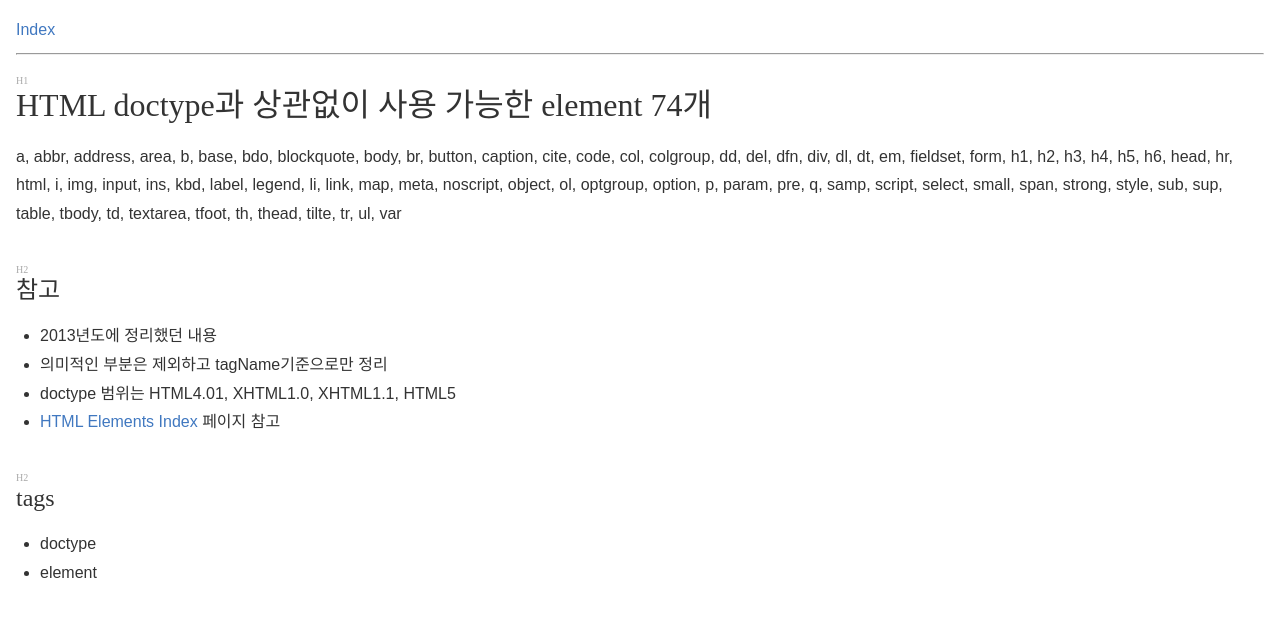
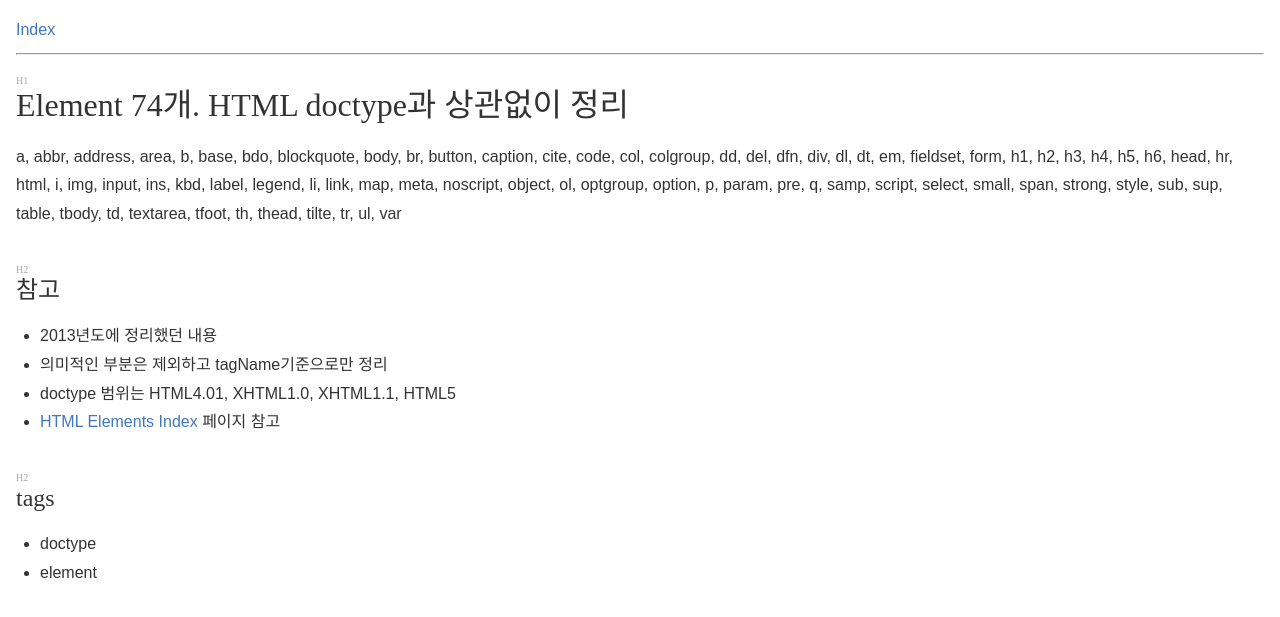
Before and after one commit to ionic2002/mujinote, a Jekyll site: the page built from _posts/2016-01-24-9.md, in a window 1280 px wide. Shown: the top 617 px of the page. Built offline with Jekyll 4.4.1, drawn with Linux system fonts in a browser that asks for light colours; some of the changed lines change nothing that is shown.

Commit message:
Update 2016-01-24-9.md

```diff
--- a/_posts/2016-01-24-9.md
+++ b/_posts/2016-01-24-9.md
@@ -1,12 +1,12 @@
 ---
 layout: post
-title: HTML doctype과 상관없이 사용 가능한 element 74개
+title: Element 74개. HTML doctype과 상관없이 정리
 tags:
 - doctype
 - element
 ---
 
-# HTML doctype과 상관없이 사용 가능한 element 74개
+# Element 74개. HTML doctype과 상관없이 정리
 
 a, abbr, address, area,
 b, base, bdo, blockquote, body, br, button,
@@ -30,7 +30,9 @@ var
 
 ## 참고
 
-* 2013년도에 정리했던 내용
-* 의미적인 부분은 제외하고 tagName기준으로만 정리
-* doctype 범위는 HTML4.01, XHTML1.0, XHTML1.1, HTML5
-* [HTML Elements Index](http://meiert.com/en/indices/html-elements/) 페이지 참고
+- 2013년도에 정리했던 내용
+- 의미적인 부분은 제외하고 tagName기준으로만 정리
+- doctype 범위는 HTML4.01, XHTML1.0, XHTML1.1, HTML5
+- [HTML Elements Index][1] 페이지 참고
+
+[1]: http://meiert.com/en/indices/html-elements/
```
